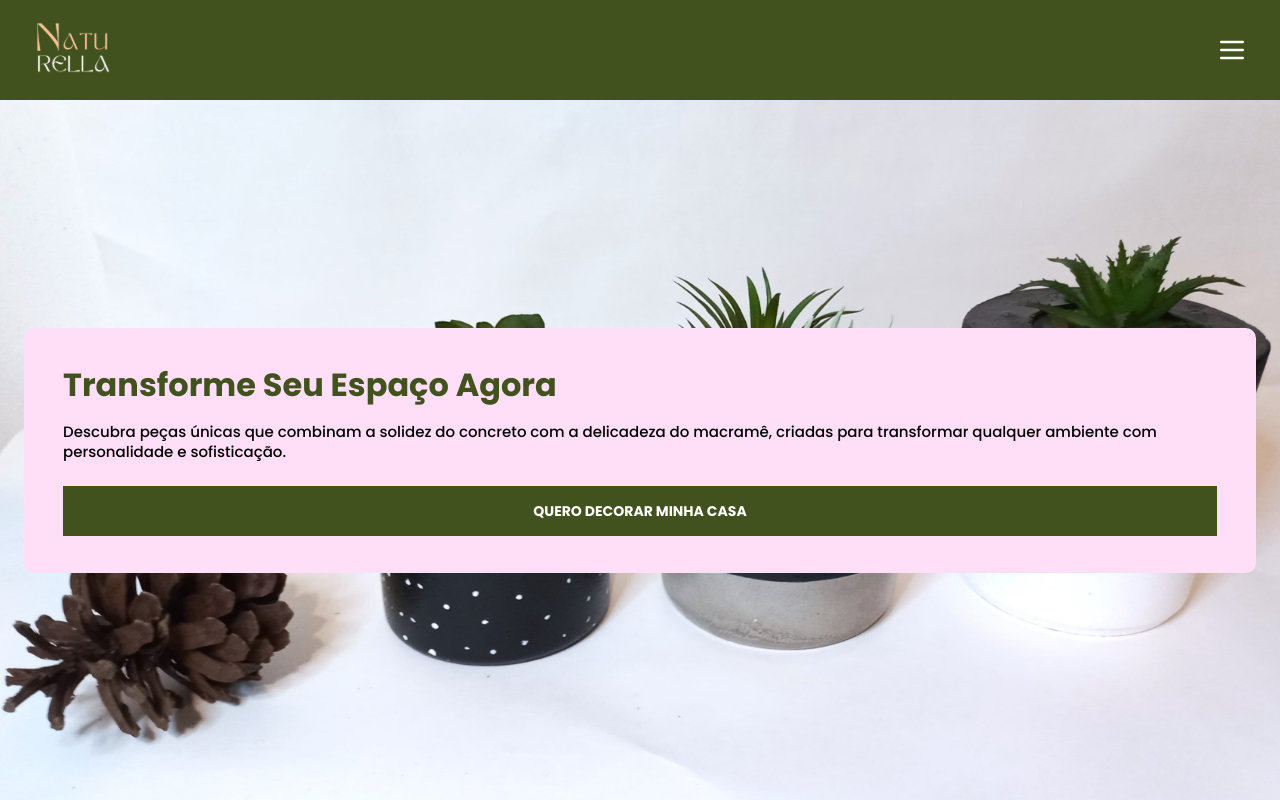
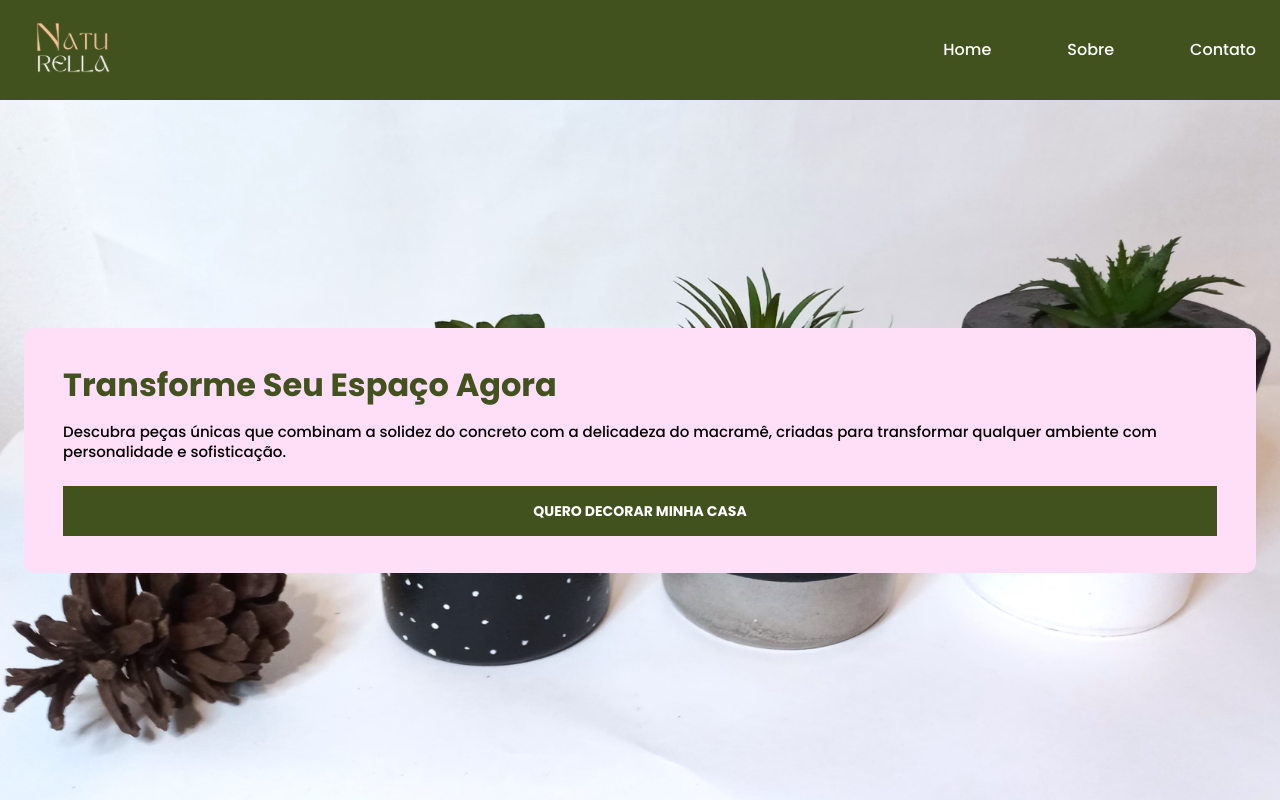
Before and after one commit to zehguilherme/naturella, a Next.js app: page / in a window 1280 px wide. Shown: the top 800 px of the page. Built offline with nearby package versions, Linux system fonts and the light colour scheme.

Commit message:
Adapt header to bigger screens

```diff
--- a/src/app/components/Header.tsx
+++ b/src/app/components/Header.tsx
@@ -14,13 +14,14 @@ export function Header() {
 
 	return (
 		<header className="bg-green">
-			<div className="flex items-center justify-between px-6">
+			<div className="mx-auto max-w-[1440px] px-6 sm:flex sm:items-center sm:justify-between">
+				<div className="flex items-center justify-between">
 					<Link href="/">
 						<Logo />
 					</Link>
 
 					<button
-					className="p-2"
+						className="p-2 sm:hidden"
 						type="button"
 						onClick={handleMenuOpeningAndClosing}
 					>
@@ -33,7 +34,7 @@ export function Header() {
 				</div>
 
 				{menuIsOpen && (
-				<nav>
+					<nav className="sm:hidden">
 						<ul className="flex flex-col items-center justify-center">
 							<li className="flex w-full items-center justify-center">
 								<Link
@@ -65,6 +66,39 @@ export function Header() {
 						</ul>
 					</nav>
 				)}
+
+				<nav className="hidden sm:block">
+					<ul className="sm:flex sm:flex-row sm:gap-[76px]">
+						<li className="flex w-full items-center justify-center">
+							<Link
+								href="/"
+								className="flex w-full items-center justify-center py-3 font-medium text-white sm:text-base"
+							>
+								Home
+							</Link>
+						</li>
+
+						<li className="flex w-full items-center justify-center">
+							<Link
+								href="/sobre"
+								className="flex w-full items-center justify-center py-3 font-medium text-white sm:text-base"
+							>
+								Sobre
+							</Link>
+						</li>
+
+						<li className="flex w-full items-center justify-center">
+							<Link
+								href="https://wa.me/5514998695347"
+								target="_blank"
+								className="flex w-full items-center justify-center py-3 font-medium text-white sm:text-base"
+							>
+								Contato
+							</Link>
+						</li>
+					</ul>
+				</nav>
+			</div>
 		</header>
 	);
 }
```
Lines whose indentation alone changed are shown as unchanged.
